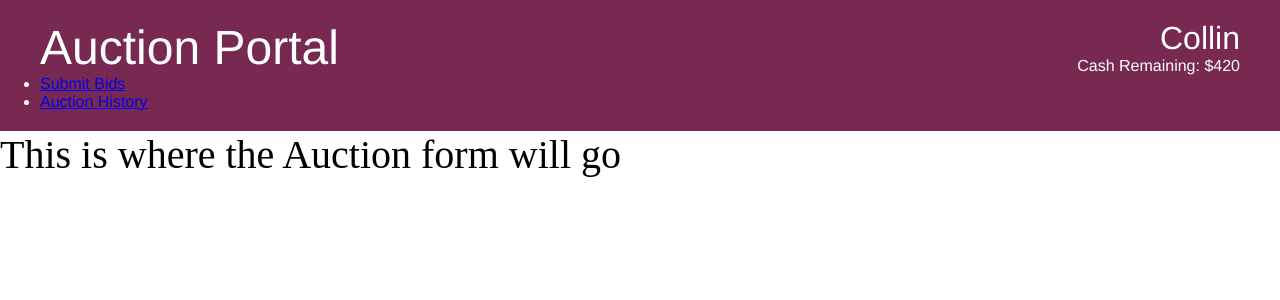
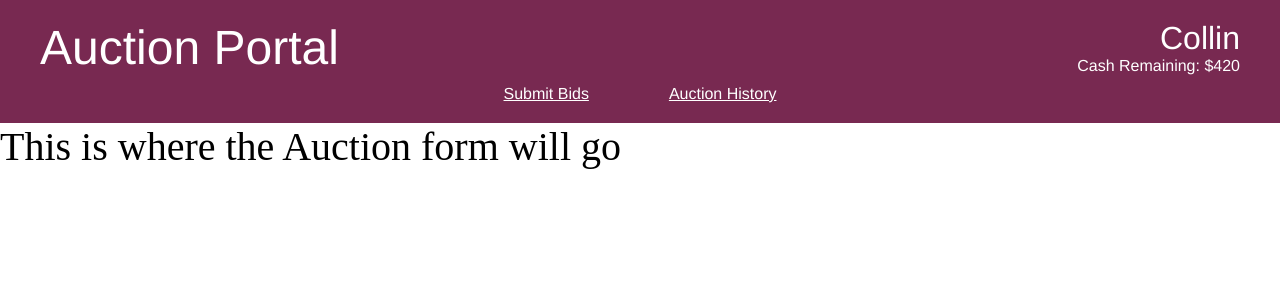
Before and after one commit to collinmurd/ff_auctions, a React (Create React App) app in the folder app/: page / in a window 1280 px wide. Shown: the top 300 px of the page. Built offline with nearby package versions, Linux system fonts and the light colour scheme.

Commit message:
style header nav

```diff
--- a/app/src/components/Header.css
+++ b/app/src/components/Header.css
@@ -14,3 +14,18 @@
     float: right;
     text-align: right;
 }
+
+/* NAV */
+nav ul {
+    text-align: center;
+    padding-top: 10px;
+}
+
+nav a {
+    color: white;
+}
+
+nav li {
+    display: inline;
+    margin: 0 40px;
+}
```
